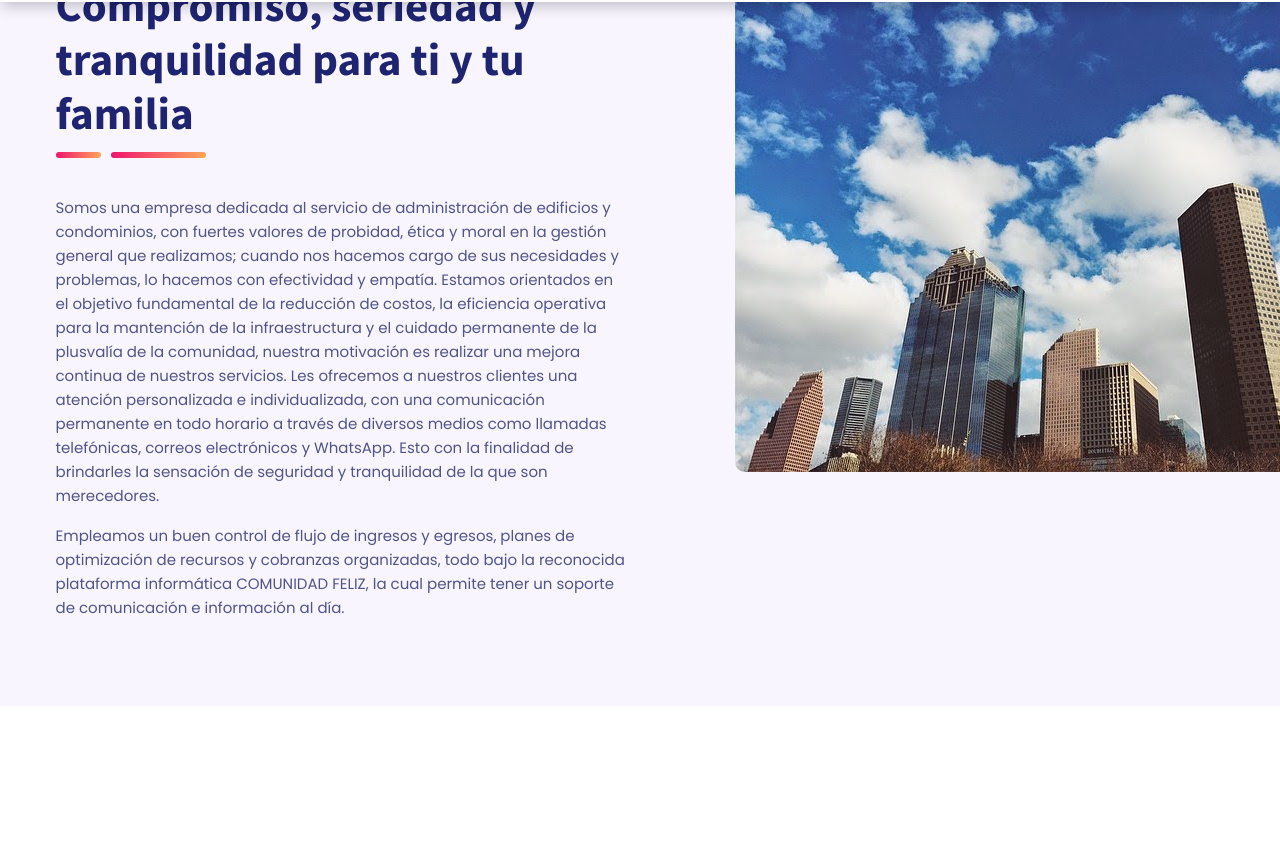
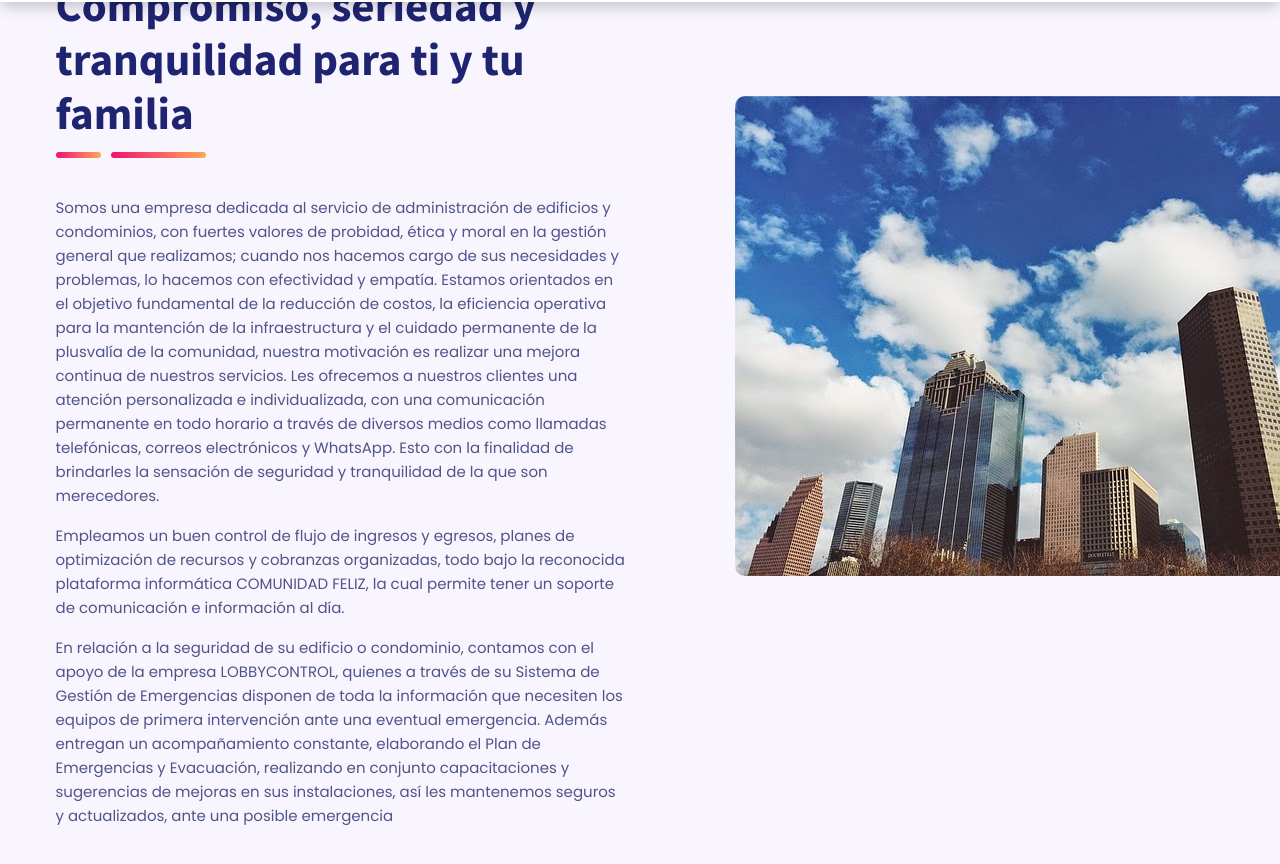
Before and after one commit to ariverak/jamaadministraciones, a Next.js app: page /nosotros in a window 1280 px wide. Shown: the part 798-1662 px from the top of the page. Before the commit the page ends 1574 px from the top, so only its background shows below. Built offline with nearby package versions, Linux system fonts and the light colour scheme.

Commit message:
add lobby control info

```diff
--- a/components/AboutUs.js
+++ b/components/AboutUs.js
@@ -73,6 +73,18 @@ function AboutUs() {
                     FELIZ, la cual permite tener un soporte de comunicación e
                     información al día.
                   </p>
+                  <p>
+                    En relación a la seguridad de su edificio o condominio,
+                    contamos con el apoyo de la empresa LOBBYCONTROL, quienes a
+                    través de su Sistema de Gestión de Emergencias disponen de
+                    toda la información que necesiten los equipos de primera
+                    intervención ante una eventual emergencia. Además entregan
+                    un acompañamiento constante, elaborando el Plan de
+                    Emergencias y Evacuación, realizando en conjunto
+                    capacitaciones y sugerencias de mejoras en sus
+                    instalaciones, así les mantenemos seguros y actualizados,
+                    ante una posible emergencia
+                  </p>
                 </div>
                 <div
                   className='col-lg-6 wow fadeInRight'
```
